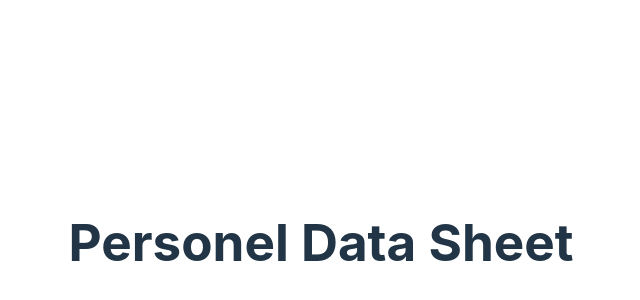
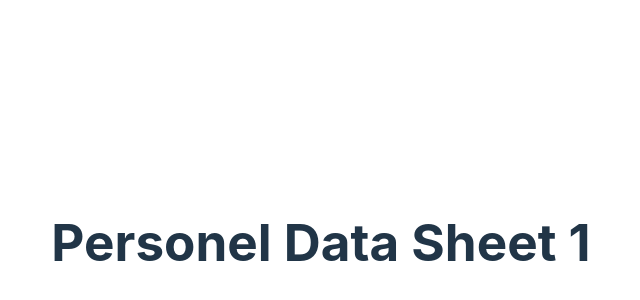
Before and after one commit to adfabular/pds, a React (Vite) app: page / in a window 1280 px wide. Shown: the part 158-458 px from the top of the page, without its empty margins (319-959 px from the left). Built offline with nearby package versions, Linux system fonts and the light colour scheme.

Commit message:
edit app.tsx

```diff
--- a/src/App.tsx
+++ b/src/App.tsx
@@ -3,7 +3,7 @@ import "./App.css";
 function App() {
   return (
     <>
-      <h1>Personel Data Sheet</h1>
+      <h1>Personel Data Sheet 1</h1>
     </>
   );
 }
```
